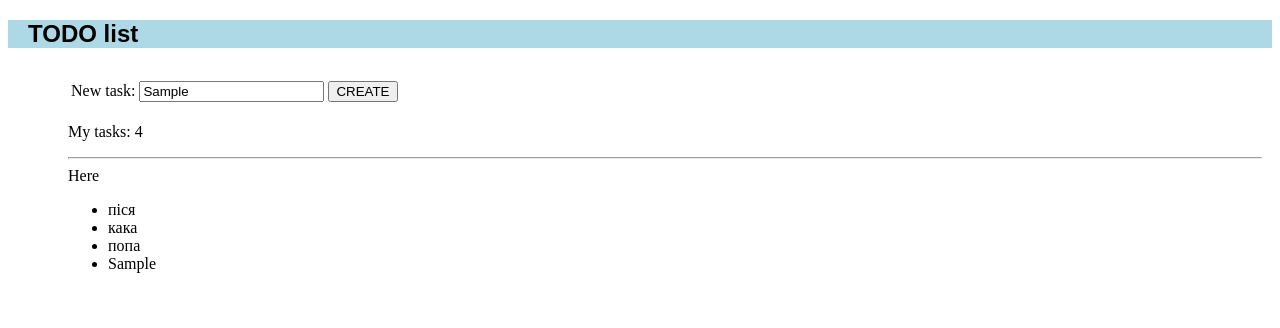
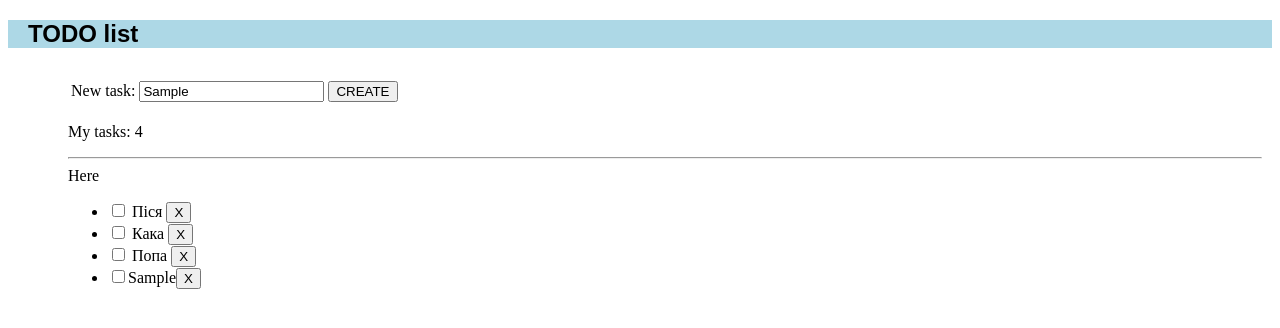
Before and after one commit to paulshubko/TaskManagement, a plain HTML site: page index.html in a window 1280 px wide. Both pictures are taken after typing "Sample" into the empty fields and a click on the button "CREATE". Drawn offline with Linux system fonts and the light colour scheme.

Commit message:
deleting task

```diff
--- a/index.html
+++ b/index.html
@@ -25,10 +25,22 @@
         <hr>
         <div id="out">Here
             <ul id="task_list">
-                <li>піся</li>
-                <li>кака</li>
-                <li>попа</li>
-            </ul>
+                <li>
+                  <input type="checkbox" class="task-checkbox">
+                  <label>Піся</label>
+                  <button class="delete-button">X</button>
+                </li>
+                <li>
+                  <input type="checkbox" class="task-checkbox">
+                  <label>Кака</label>
+                  <button class="delete-button">X</button>
+                </li>
+                <li>
+                  <input type="checkbox" class="task-checkbox">
+                  <label>Попа</label>
+                  <button class="delete-button">X</button>
+                </li>
+              </ul>
         </div>
     </div>
 </body>
--- a/script/script.js
+++ b/script/script.js
@@ -1,34 +1,36 @@
-//  document.querySelector('#create_task').addEventListener('click', myClick);
+let button = document.getElementById('create_task');
+let ul = document.getElementById('task_list');
+let output = document.getElementsByName('out');
+let total = document.getElementById('total');
 
-//  function myClick(){
-//     //console.log('work')
-//     let text = document.querySelector('#input_task').value;
-//     //document.querySelector('.out').innerHTML = ; тут іннер хтмл
-//     // він заміняє весь контент в пісі-какі-попі. мені треба
+button.addEventListener("click", addTask);
 
+function addTask() {
+  let checkbox = document.createElement('input');
+  checkbox.setAttribute("type", "checkbox");
+  checkbox.classList.add("task-checkbox");
 
-//    const newTaskListItemElement = document.createElement('li'); //створюю змінну, яка створює елемент в який буде виводитись написане значення зі строки інпут
-//    newTaskListItemElement.textContent = text; //який контент із змінної буде виводитись. Тобто текст)
-//    const taskListElement = document.getElementById('task_list'); //сворюємо змінну, яка отримує елемент по айді в який ми будемо вставляти наші введені значення з інпута
-//    taskListElement.appendChild(newTaskListItemElement); //змінну таскЛістЕлем вказуємо шо вона буде додаватись в кінці змінної нью_таск_ліст_елем
-//  }
-//Код шо нижче, я його спиздив і адаптував під свої айдішки + розписую пояснення до кожного рядку (бо я поки не сильно вумний)
-let button = document.getElementById('create_task'); //оголосив змінну для роботи на js по айді HTML файла
-let ul = document.getElementById('task_list'); //оголосив змінну для роботи на js по айді HTML файла
-let output = document.getElementsByName('out'); //оголосив змінну для роботи на js по айді HTML файла
-let total = document.getElementById('total'); //оголосив змінну для роботи на js по айді HTML файла
+  let label = document.createElement("LABEL");
+  let li = document.createElement("LI");
+  let task = document.createTextNode(document.getElementById('input_task').value);
+  label.appendChild(task);
+  li.appendChild(checkbox);
+  li.appendChild(label);
 
-button.addEventListener("click", addTask); //обробник подій із змінної button додавати нове завдання
-function addTask() { //створення функції додавання задачі
-  let checkbox = document.createElement('input_task');//створення змінної = створення елемента з заданим текстом із інпут таск
-  checkbox.setAttribute("type", "checkbox"); //змінну чекбокс задаєм атрибут вибірку по "типу" і "чекбоксу"
+  let deleteButton = document.createElement('button');
+  deleteButton.textContent = "X";
+  deleteButton.classList.add("delete-button");
+  deleteButton.addEventListener("click", deleteTask);
 
-  total.textContent = +total.textContent + 1; //додає +1 до кількості підрахунку загального лічильника
+  li.appendChild(deleteButton);
+  ul.appendChild(li);
 
-  let label = document.createElement("LABEL"); //створення крапочки перед текстом
-  let li = document.createElement("LI"); //створення нового елемента лі
-  let task = document.createTextNode(document.getElementById('input_task').value); //створення віртуального виведення з комірки інпут таск
-  label.appendChild(task) // новостворена крапочка йде в кінець списку
-  li.appendChild(label) //новостворена крапочка йде в кінець списку
-  ul.appendChild(li) //з тега ул входить значення лі в кінець списку
+  total.textContent = +total.textContent + 1;
 }
+
+function deleteTask(event) {
+  let li = event.target.parentElement;
+  li.remove();
+
+  total.textContent = +total.textContent - 1;
+}
```
